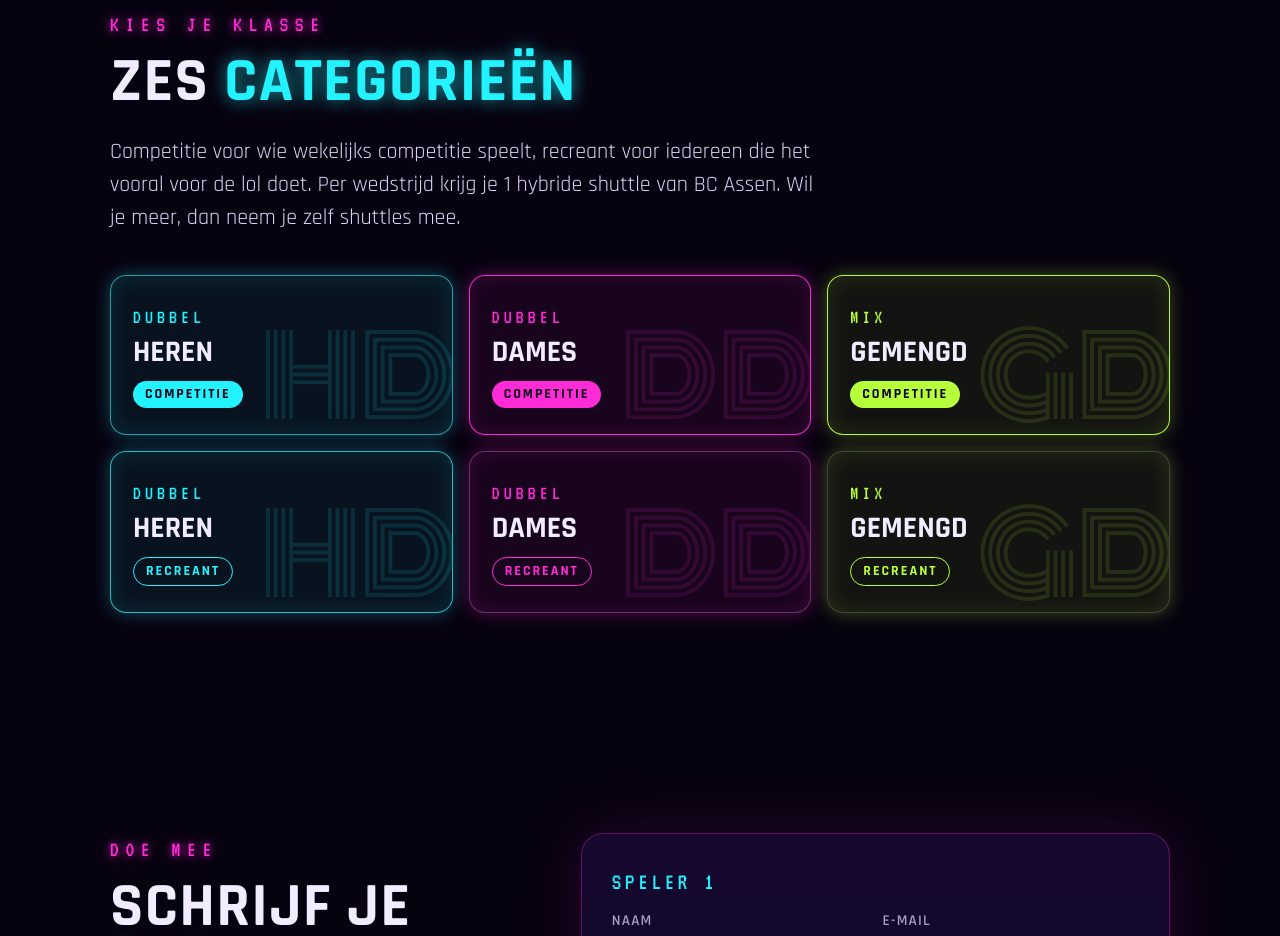
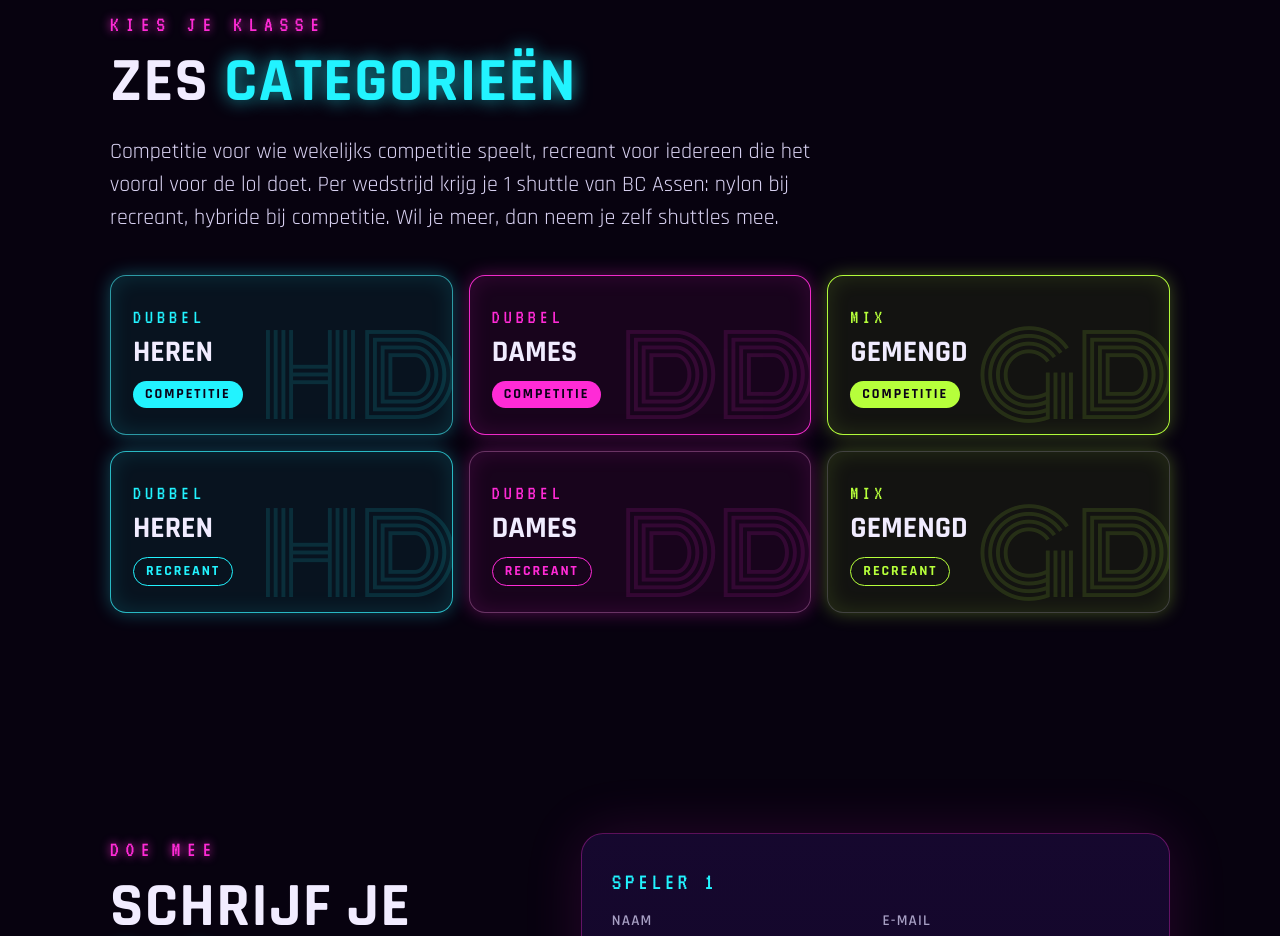
Before and after one commit to wtenzijt/nachttoernooi, a plain HTML site: page index.html in a window 1280 px wide. Shown: the part 2700-3636 px from the top of the page. Drawn offline with Linux system fonts and the light colour scheme.

Commit message:
Say nylon for recreational and hybrid for competition in the per-match shuttle line
Co-Authored-By: Claude Haiku 5.5 <noreply@anthropic.com>

```diff
--- a/index.html
+++ b/index.html
@@ -269,7 +269,7 @@ footer .big{font-family:Monoton,cursive;font-size:clamp(28px,6vw,54px);color:#ff
     <div class="reveal">
       <p class="eyebrow">Kies je klasse</p>
       <h2>Zes <em>categorieën</em></h2>
-      <p class="lead">Competitie voor wie wekelijks competitie speelt, recreant voor iedereen die het vooral voor de lol doet. Per wedstrijd krijg je 1 hybride shuttle van BC Assen. Wil je meer, dan neem je zelf shuttles mee.</p>
+      <p class="lead">Competitie voor wie wekelijks competitie speelt, recreant voor iedereen die het vooral voor de lol doet. Per wedstrijd krijg je 1 shuttle van BC Assen: nylon bij recreant, hybride bij competitie. Wil je meer, dan neem je zelf shuttles mee.</p>
     </div>
     <div class="cats">
       <div class="cat reveal" data-g="HD" style="--c:var(--cyan)"><div class="k">Dubbel</div><div class="n">Heren</div><span class="lvl">Competitie</span></div>
```
